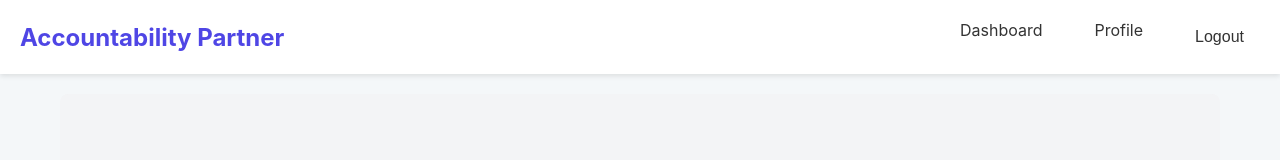
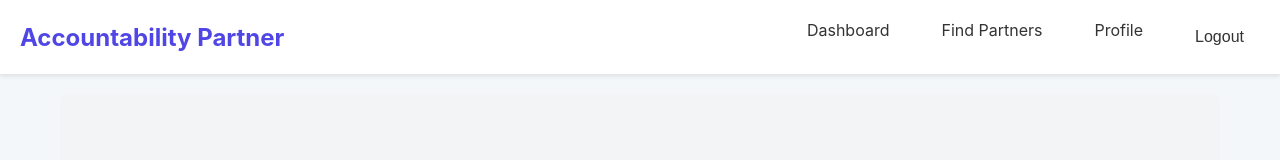
Before and after one commit to pratham0804/accountability-partner-platform, a React (Create React App) app in the folder frontend/: page / in a window 1280 px wide. Shown: the top 160 px of the page. Built offline with nearby package versions, Linux system fonts and the light colour scheme; sample sign-in values are in the browser's storage; the HTML template or start-up script is replaced by a standard one.

Commit message:
Partner Matching: Add navigation and routes for Matches page

```diff
--- a/frontend/src/App.js
+++ b/frontend/src/App.js
@@ -6,6 +6,7 @@ import Register from './pages/Register';
 import Login from './pages/Login';
 import Dashboard from './pages/Dashboard';
 import Profile from './pages/Profile';
+import Matches from './pages/Matches';
 import './App.css';
 
 function App() {
@@ -20,6 +21,7 @@ function App() {
             <Route path="/login" element={<Login />} />
             <Route path="/dashboard" element={<Dashboard />} />
             <Route path="/profile" element={<Profile />} />
+            <Route path="/matches" element={<Matches />} />
           </Routes>
         </main>
       </div>
--- a/frontend/src/components/Header.js
+++ b/frontend/src/components/Header.js
@@ -32,6 +32,9 @@ const Header = () => {
               <Link to="/dashboard">Dashboard</Link>
             </li>
             <li>
+              <Link to="/matches">Find Partners</Link>
+            </li>
+            <li>
               <Link to="/profile">Profile</Link>
             </li>
             <li>
```
